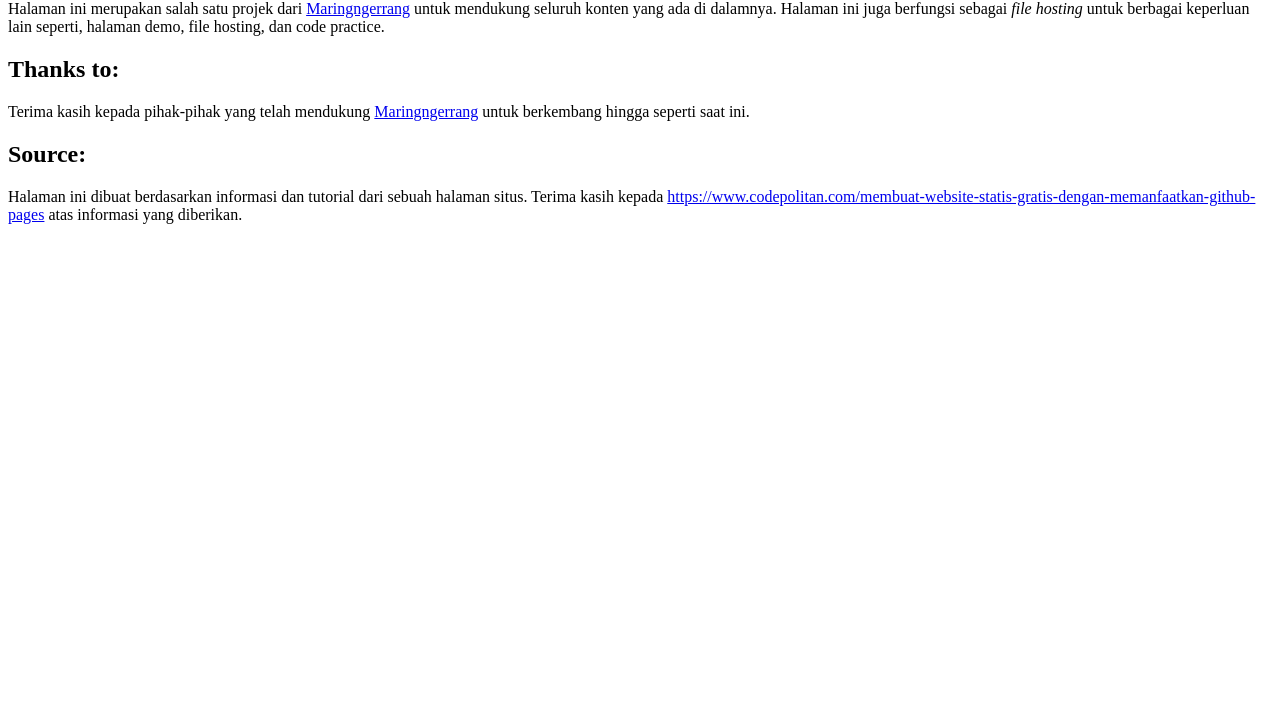
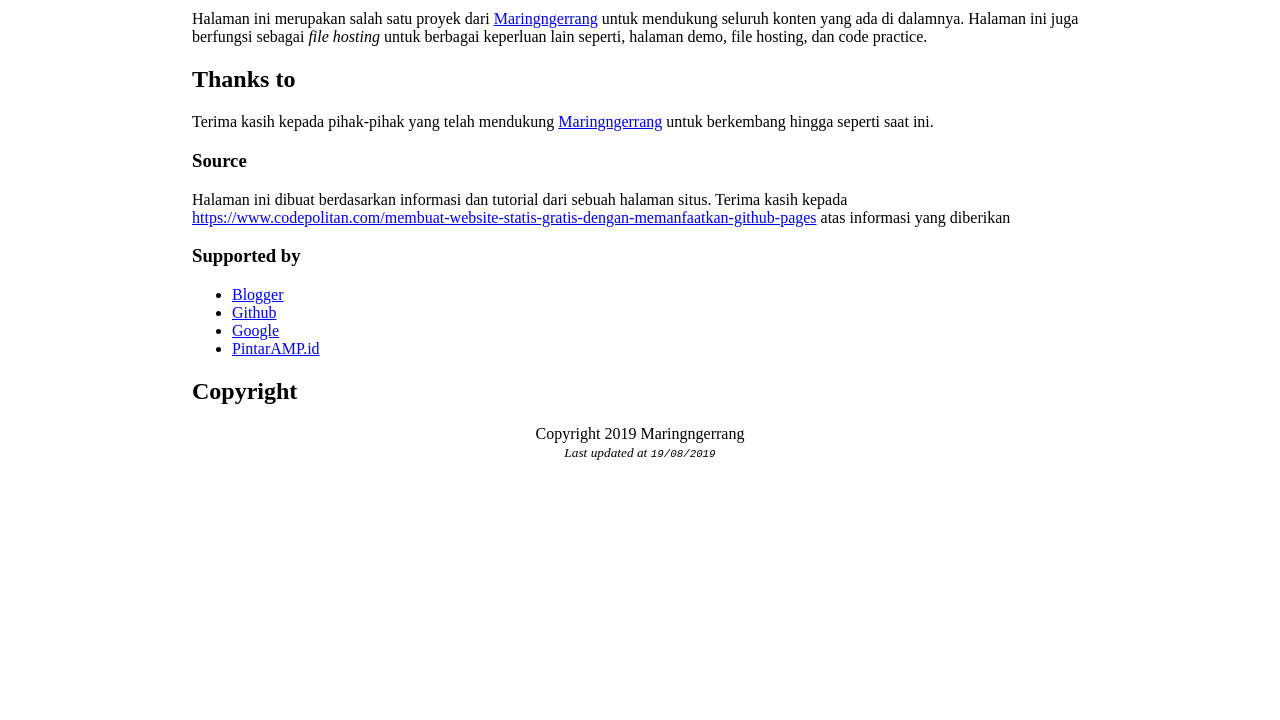
Before and after one commit to maringngerrang/hadi.github.io, a plain HTML site: page index.html in a window 1280 px wide. Shown: the part 80-800 px from the top of the page. Drawn offline with Linux system fonts and the light colour scheme.

Commit message:
Update index.html

```diff
--- a/index.html
+++ b/index.html
@@ -4,14 +4,25 @@
     <link rel="icon" type="image/x-icon" href="/favicon.ico" />
     <title>Maringngerrang</title>
   </head>
-  <body>
+  <body style="width:70%;margin:2rem auto;">
     <h1><a href="https://www.maringngerrang.com/" target="_blank">Maringngerrang</a></h1>
-    <p>Halaman ini merupakan salah satu projek dari <a href="https://www.maringngerrang.com/" target="_blank">Maringngerrang</a> untuk mendukung seluruh konten yang ada di dalamnya. Halaman ini juga berfungsi sebagai <em>file hosting</em> untuk berbagai keperluan lain seperti, halaman demo, file hosting, dan code practice.</p>
+    <p>Halaman ini merupakan salah satu proyek dari <a href="https://www.maringngerrang.com/" target="_blank">Maringngerrang</a> untuk mendukung seluruh konten yang ada di dalamnya. Halaman ini juga berfungsi sebagai <em>file hosting</em> untuk berbagai keperluan lain seperti, halaman demo, file hosting, dan code practice.</p>
 
-    <h2>Thanks to:</h2>
+    <h2>Thanks to</h2>
     <p>Terima kasih kepada pihak-pihak yang telah mendukung <a href="https://www.maringngerrang.com/" target="_blank">Maringngerrang</a> untuk berkembang hingga seperti saat ini.</p>
 
-    <h2>Source:</h2>
-    <p>Halaman ini dibuat berdasarkan informasi dan tutorial dari sebuah halaman situs. Terima kasih kepada <a href="https://www.codepolitan.com/membuat-website-statis-gratis-dengan-memanfaatkan-github-pages">https://www.codepolitan.com/membuat-website-statis-gratis-dengan-memanfaatkan-github-pages</a> atas informasi yang diberikan.</p>
+    <h3>Source</h3>
+    <p>Halaman ini dibuat berdasarkan informasi dan tutorial dari sebuah halaman situs. Terima kasih kepada <a href="https://www.codepolitan.com/membuat-website-statis-gratis-dengan-memanfaatkan-github-pages">https://www.codepolitan.com/membuat-website-statis-gratis-dengan-memanfaatkan-github-pages</a> atas informasi yang diberikan</p>
+
+    <h3>Supported by</h3>
+    <ul>
+      <li><a href="https://www.blogger.com/">Blogger</a></li>
+      <li><a href="https://github.com/">Github</a></li>
+      <li><a href="https://google.com/">Google</a></li>
+      <li><a href="https://www.pintaramp.id">PintarAMP.id</a></li>
+    </ul>
+
+    <h2>Copyright</h2>
+    <div style="text-align: center;">Copyright 2019 Maringngerrang<br><small><em>Last updated at <code>19/08/2019</code></em></small></div>
   </body>
 </html>
```
